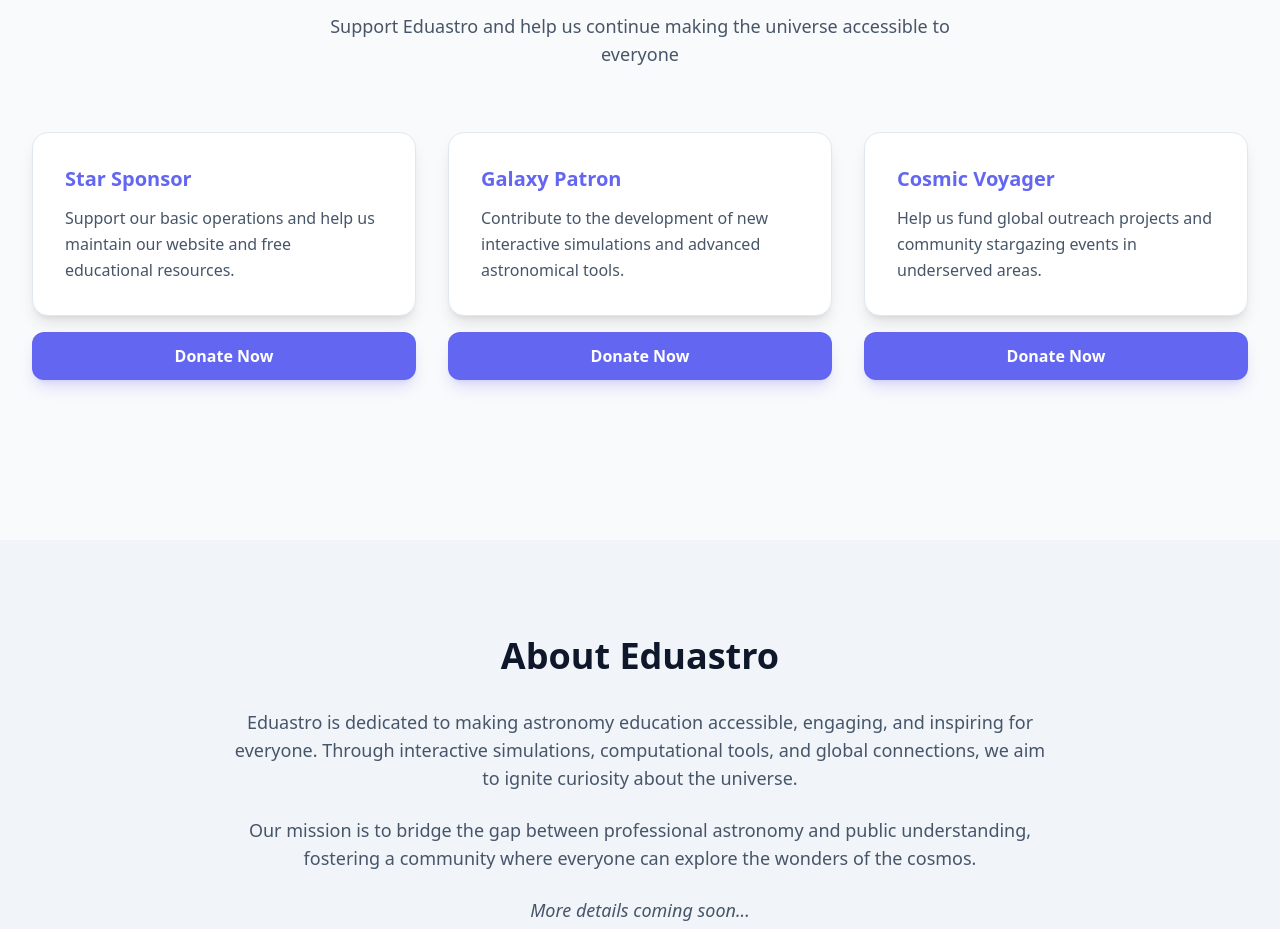
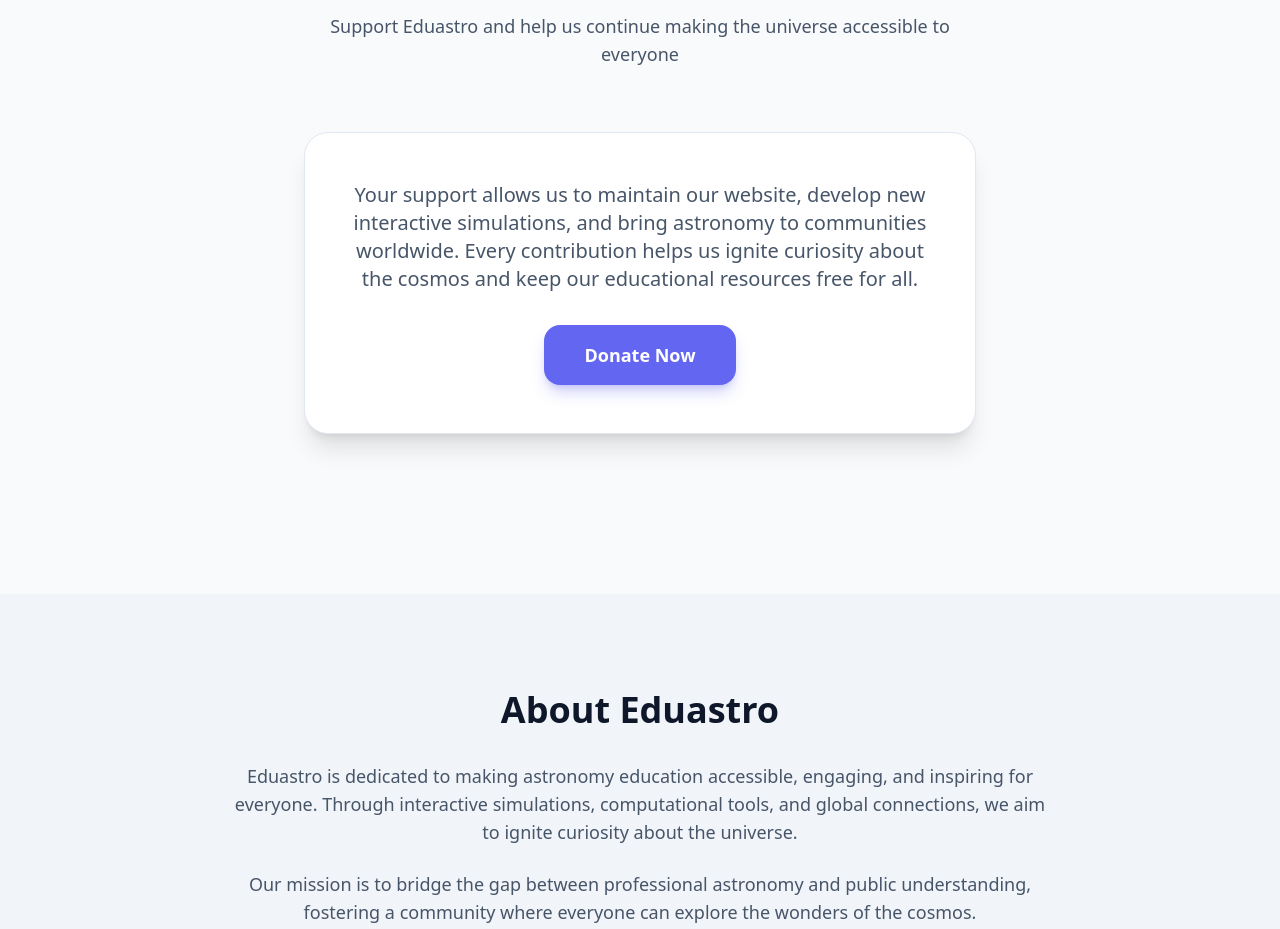
Before and after one commit to Du0073/Eduastro, a React (Vite) app: page / in a window 1280 px wide. Shown: the part 3001-3930 px from the top of the page. Built offline with nearby package versions, Linux system fonts and the light colour scheme.

Commit message:
feat: Remove donation section from frontend
The donation section and associated constants have been removed as the functionality is no longer active or supported on the frontend. This simplifies the UI and removes outdated information.

```diff
--- a/App.tsx
+++ b/App.tsx
@@ -6,7 +6,7 @@ import Section from './components/Section';
 import Card from './components/Card';
 import About from './components/About';
 import Footer from './components/Footer';
-import { simulations, notes, astronomyForAll, donationOptions } from './constants';
+import { simulations, notes, astronomyForAll } from './constants';
 
 const App: React.FC = () => {
   return (
@@ -56,15 +56,15 @@ const App: React.FC = () => {
             title="❤️ Help Us"
             subtitle="Support Eduastro and help us continue making the universe accessible to everyone"
           >
-            <div className="grid md:grid-cols-2 lg:grid-cols-3 gap-8">
-              {donationOptions.map((item) => (
-                <div key={item.title} className="flex flex-col">
-                  <Card title={item.title} description={item.description} />
-                  <button className="mt-4 px-6 py-3 bg-indigo-500 hover:bg-indigo-600 text-white font-bold rounded-xl transition-colors shadow-lg shadow-indigo-500/20">
-                    Donate Now
-                  </button>
-                </div>
-              ))}
+            <div className="max-w-2xl mx-auto bg-white dark:bg-[#252b48] p-8 sm:p-12 rounded-3xl border border-slate-200 dark:border-slate-800 shadow-xl text-center">
+              <p className="text-lg sm:text-xl text-slate-600 dark:text-slate-400 mb-8 leading-relaxed">
+                Your support allows us to maintain our website, develop new interactive simulations,
+                and bring astronomy to communities worldwide. Every contribution helps us ignite
+                curiosity about the cosmos and keep our educational resources free for all.
+              </p>
+              <button className="px-10 py-4 bg-indigo-500 hover:bg-indigo-600 text-white text-lg font-bold rounded-2xl transition-all hover:scale-105 active:scale-95 shadow-lg shadow-indigo-500/30">
+                Donate Now
+              </button>
             </div>
           </Section>
         </div>
--- a/constants.ts
+++ b/constants.ts
@@ -84,18 +84,3 @@ export const astronomyForAll: CardContent[] = [
         description: 'A collaborative astronomy outreach project currently in development. Stay tuned for details.',
     },
 ];
-
-export const donationOptions: CardContent[] = [
-  {
-    title: 'Star Sponsor',
-    description: 'Support our basic operations and help us maintain our website and free educational resources.',
-  },
-  {
-    title: 'Galaxy Patron',
-    description: 'Contribute to the development of new interactive simulations and advanced astronomical tools.',
-  },
-  {
-    title: 'Cosmic Voyager',
-    description: 'Help us fund global outreach projects and community stargazing events in underserved areas.',
-  },
-];
```
Also changed, not shown: 1 other file (tests, documents, lock files or other folders).
